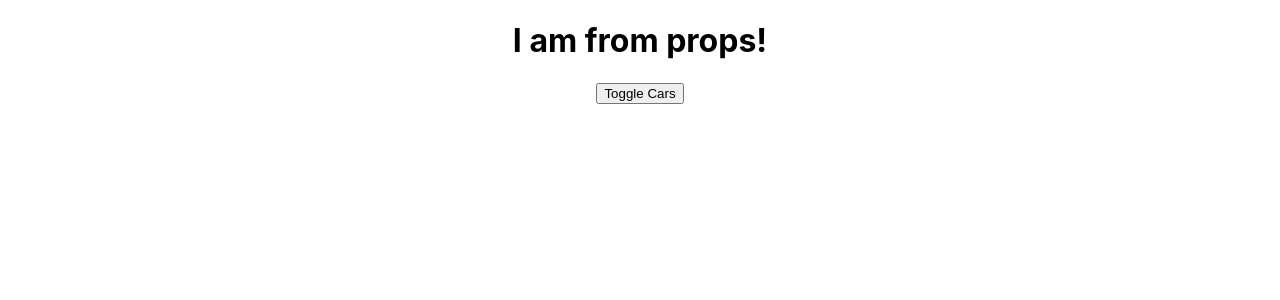
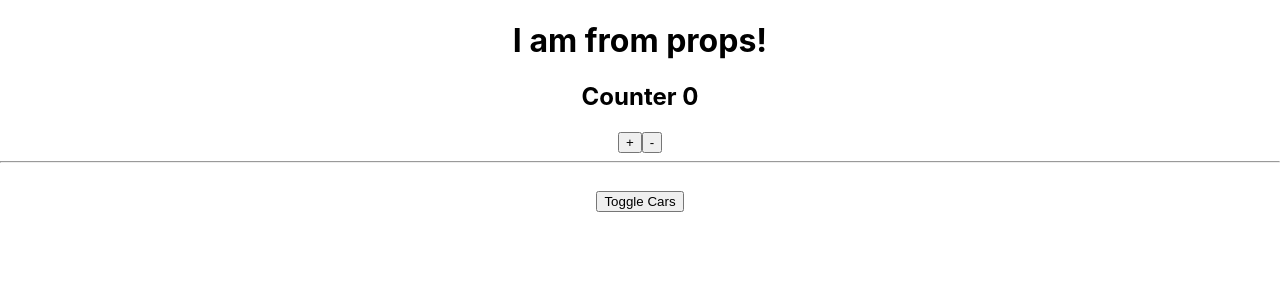
Before and after one commit to Vadim-Kolchanov/react-theory, a React (Create React App) app: page / in a window 1280 px wide. Shown: the top 300 px of the page. Built offline with nearby package versions, Linux system fonts and the light colour scheme.

Commit message:
Раздел 5: Компоненты реакт. Фрагменты. Часть 1

```diff
--- a/src/App/App.js
+++ b/src/App/App.js
@@ -2,6 +2,7 @@
 import React, {Component} from "react";
 import Car from '../Car/Car';
 import ErrorBoundary from "../ErrorBoundary/ErrorBoundary";
+import Counter from "../Counter/Counter";
 
 class App extends Component {
 
@@ -12,8 +13,8 @@
         this.state = {
             cars: [
                 {name: 'BMW', year: 2019},
-                {name: 'Audi', year: 2016},
-                {name: 'Mazda', year: 2010}
+                // {name: 'Audi', year: 2016},
+                // {name: 'Mazda', year: 2010}
             ],
             pageTitle: 'Hello World, motherfuckers!',
             showCars: false
@@ -104,9 +105,15 @@
                 {/*<h1>{this.state.pageTitle}</h1>*/}
                 <h1>{this.props.title}</h1>
 
+                <Counter />
+
                 {/*<input type="text" onChange={this.handleInput}/>*/}
 
-                <button onClick={this.toggleCarsHandler}>
+                <hr />
+                <button
+                    onClick={this.toggleCarsHandler}
+                    style={{marginTop: '20px'}}
+                >
                     Toggle Cars
                 </button>
 
--- a/src/Car/Car.css
+++ b/src/Car/Car.css
@@ -4,6 +4,14 @@
     padding: 10px;
     border-radius: 5px;
     transition: border, box-shadow .3s;
+    border: 1px solid #ccc;
+    box-shadow: 0 4px 5px 0 rgba(0, 0, 0, .14);
+}
+
+.Car:hover {
+    border: 1px solid #aaa;
+    box-shadow: 0 4px 14px 0 rgba(0, 0, 0, .25);
+    cursor: pointer;
 }
 
 .input {
--- a/src/Car/Car.js
+++ b/src/Car/Car.js
@@ -62,21 +62,11 @@
     render() {
         console.log('Car render');
 
-        if (Math.random() > 0.7) {
-            throw new Error('Car random failed');
-        }
+        // if (Math.random() > 0.7) {
+        //     throw new Error('Car random failed');
+        // }
 
-        const style = {
-            border: '1px solid #ccc',
-            boxShadow: '0 4px 5px 0 rgba(0, 0, 0, .14)',
-            ':hover': {
-                border: '1px solid #aaa',
-                boxShadow: '0 4px 14px 0 rgba(0, 0, 0, .25)',
-                cursor: 'pointer'
-            }
-        };
-
-        return (<div className="Car" style={style}>
+        return (<div className="Car">
                 <h3>Car name: {this.props.name}</h3>
                 <p>Year: <strong>{this.props.year}</strong></p>
                 <input
--- /dev/null
+++ b/src/Counter/Counter.js
@@ -0,0 +1,31 @@
+import React, {Component} from "react";
+
+export default class Counter extends Component {
+    state = {
+        counter: 0
+    };
+
+    addCounter = () => {
+        this.setState({
+            counter: this.state.counter + 1
+        });
+    };
+
+
+    render() {
+        // return (
+        //     <div>
+        //         <h2>Counter {this.state.counter}</h2>
+        //         <button onClick={this.addCounter}>+</button>
+        //         <button onClick={() => this.setState({counter: this.state.counter - 1})}>-</button>
+        //     </div>
+        // )
+
+        // Вывод без корневого элемента, нужен key, нужно обернуть в массив
+        return [
+            <h2 key={'1'}>Counter {this.state.counter}</h2>,
+            <button key={'2'} onClick={this.addCounter}>+</button>,
+            <button key={'3'} onClick={() => this.setState({counter: this.state.counter - 1})}>-</button>
+        ]
+    }
+}
```
